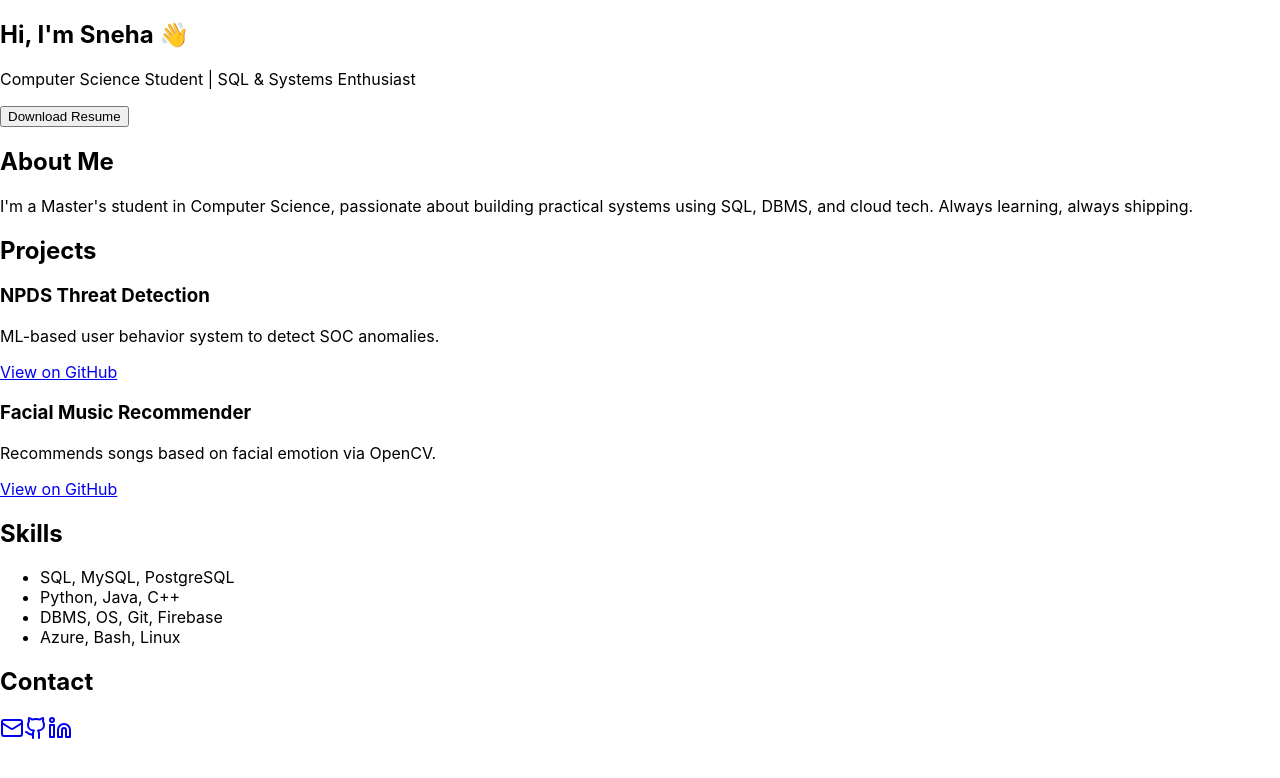
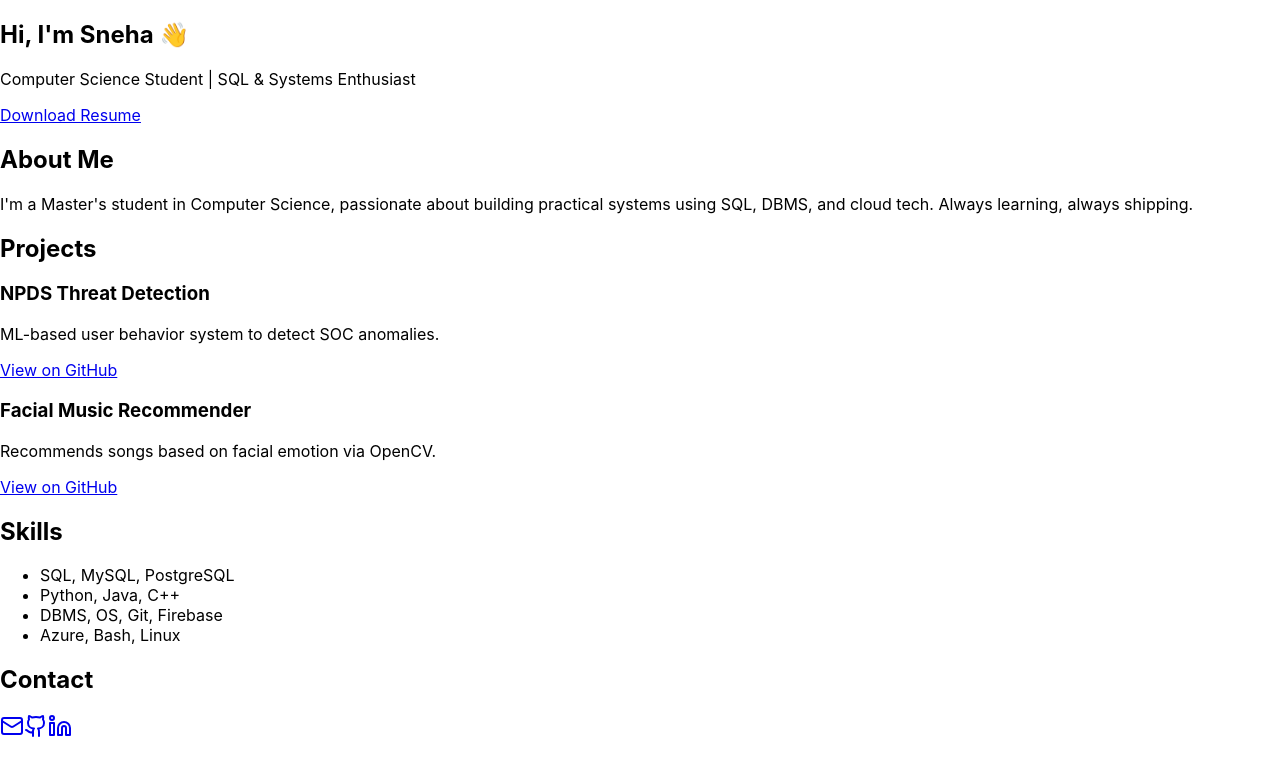
Before and after one commit to sneha5500/portfolio, a React (Create React App) app: page / in a window 1280 px wide. Shown: the top 778 px of the page. Built offline with nearby package versions, Linux system fonts and the light colour scheme.

Commit message:
Added resume download

```diff
--- a/src/App.js
+++ b/src/App.js
@@ -8,7 +8,13 @@ function App() {
       <section className="text-center space-y-4">
         <h1 className="text-4xl font-bold">Hi, I'm Sneha 👋</h1>
         <p className="text-xl">Computer Science Student | SQL & Systems Enthusiast</p>
-        <button className="mt-4 px-4 py-2 bg-black text-white rounded">Download Resume</button>
+       <a
+  href="/resume.pdf"
+  download
+  className="mt-4 inline-block px-4 py-2 bg-black text-white rounded"
+>
+  Download Resume
+</a>
       </section>
 
       {/* About Section */}
```
Also changed, not shown: 2 other files (tests, documents, lock files or other folders).
